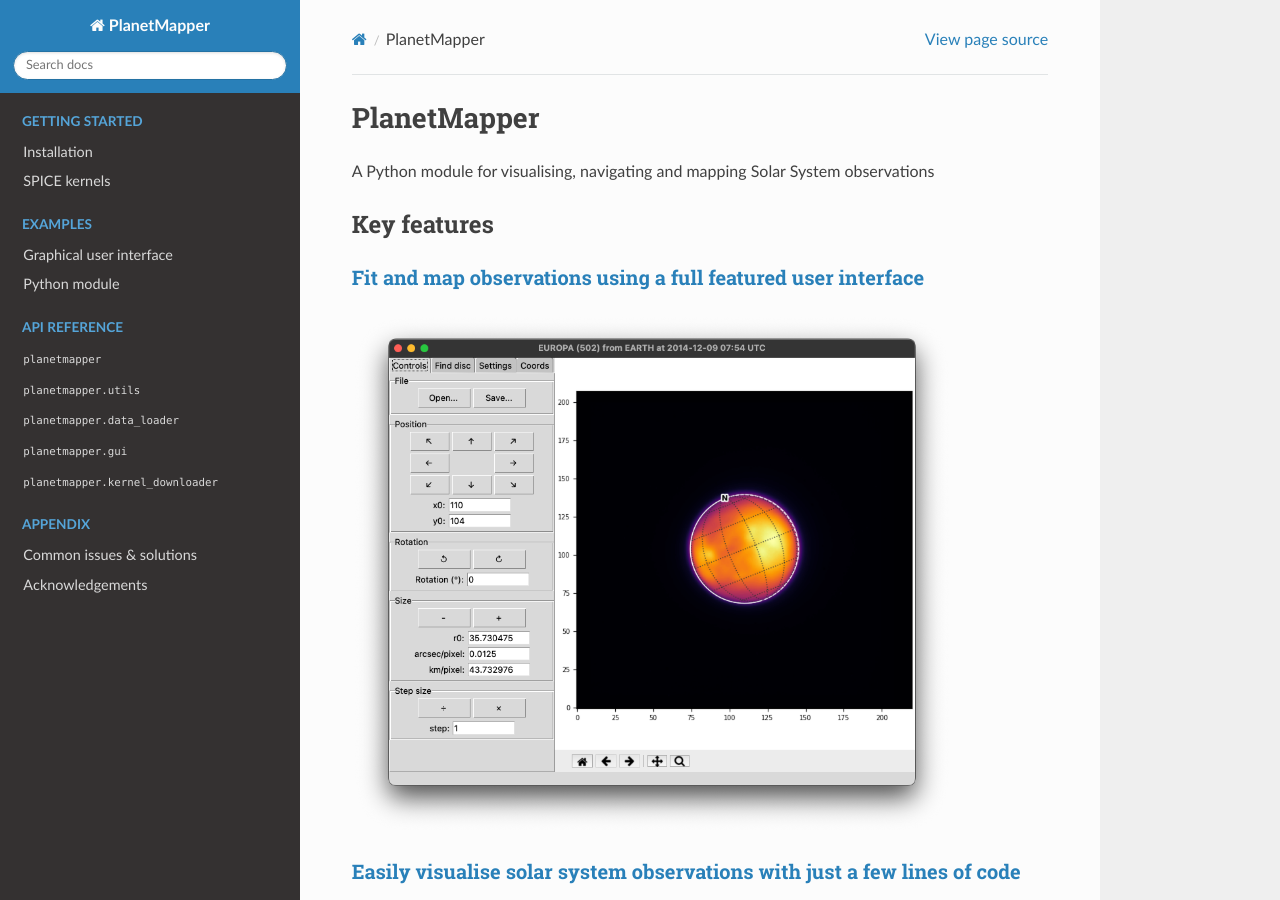
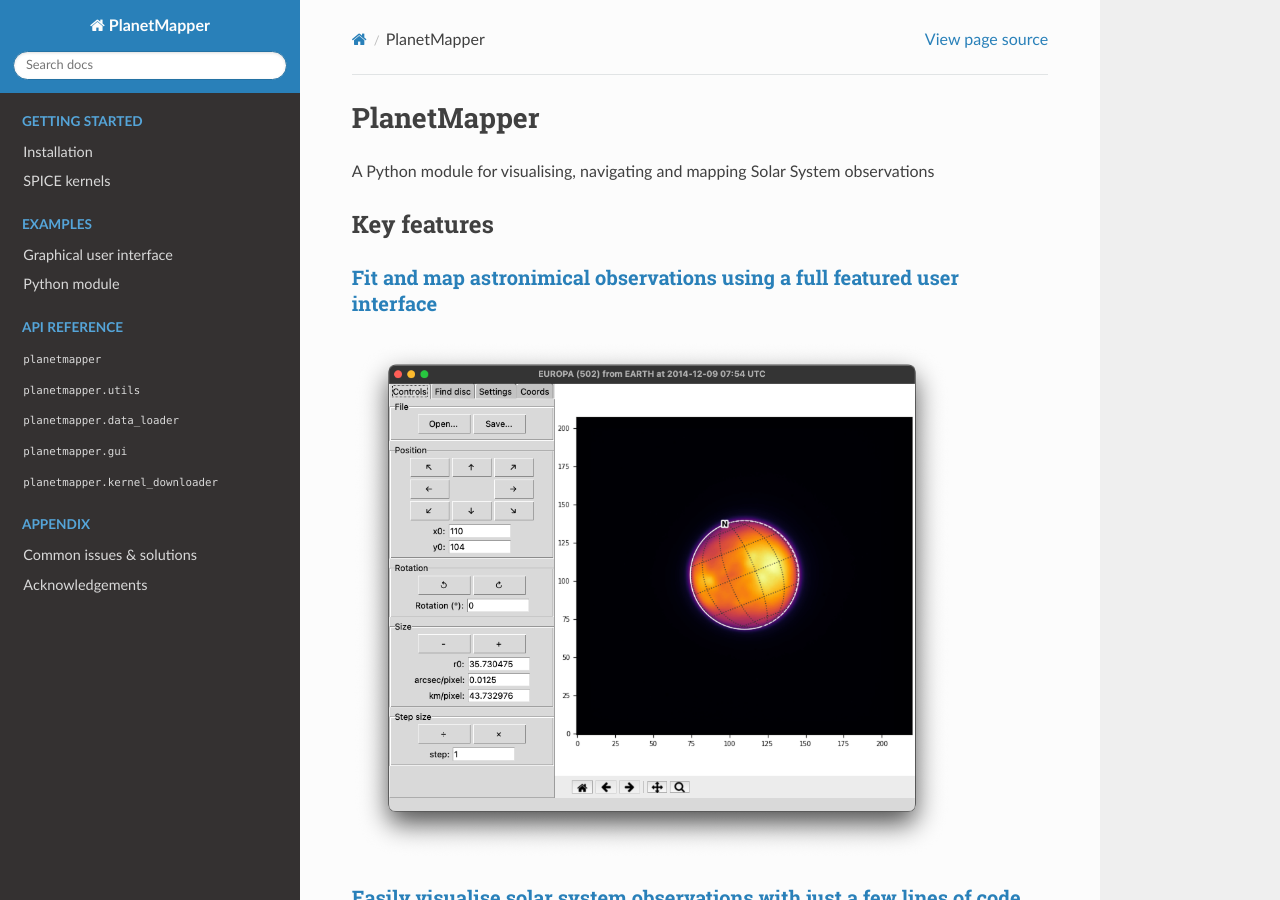
Before and after one commit to ortk95/planetmapper, a Sphinx documentation site: the page built from docs/index.rst, in a window 1280 px wide and 900 px high. Built offline with Sphinx 7.4.7 and the Read the Docs theme 2.0.0, drawn with Linux system fonts in a browser that asks for light colours; the version number could not be read and is left out.

```diff
--- a/docs/index.rst
+++ b/docs/index.rst
@@ -5,8 +5,8 @@ A Python module for visualising, navigating and mapping Solar System observation
 
 Key features
 ============
-:ref:`Fit and map observations using a full featured user interface <gui examples>`
------------------------------------------------------------------------------------
+:ref:`Fit and map astronimical observations using a full featured user interface <gui examples>`
+------------------------------------------------------------------------------------------------
 .. image:: images/gui_fitting.png
     :width: 600
     :alt: Screenshot of the fitting window after the disc is fit.
```
Also changed, not shown: README.md (+1 -1 lines).
